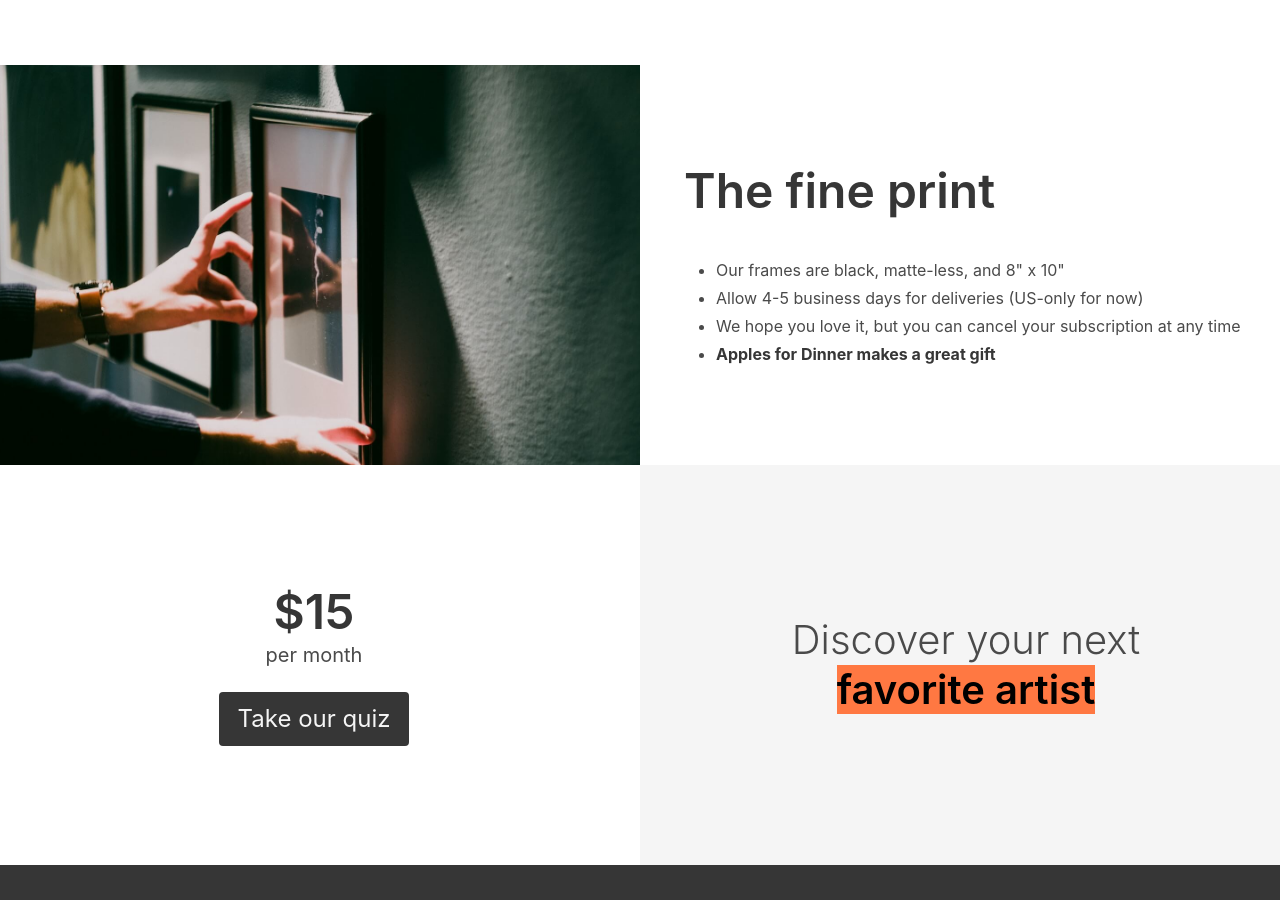
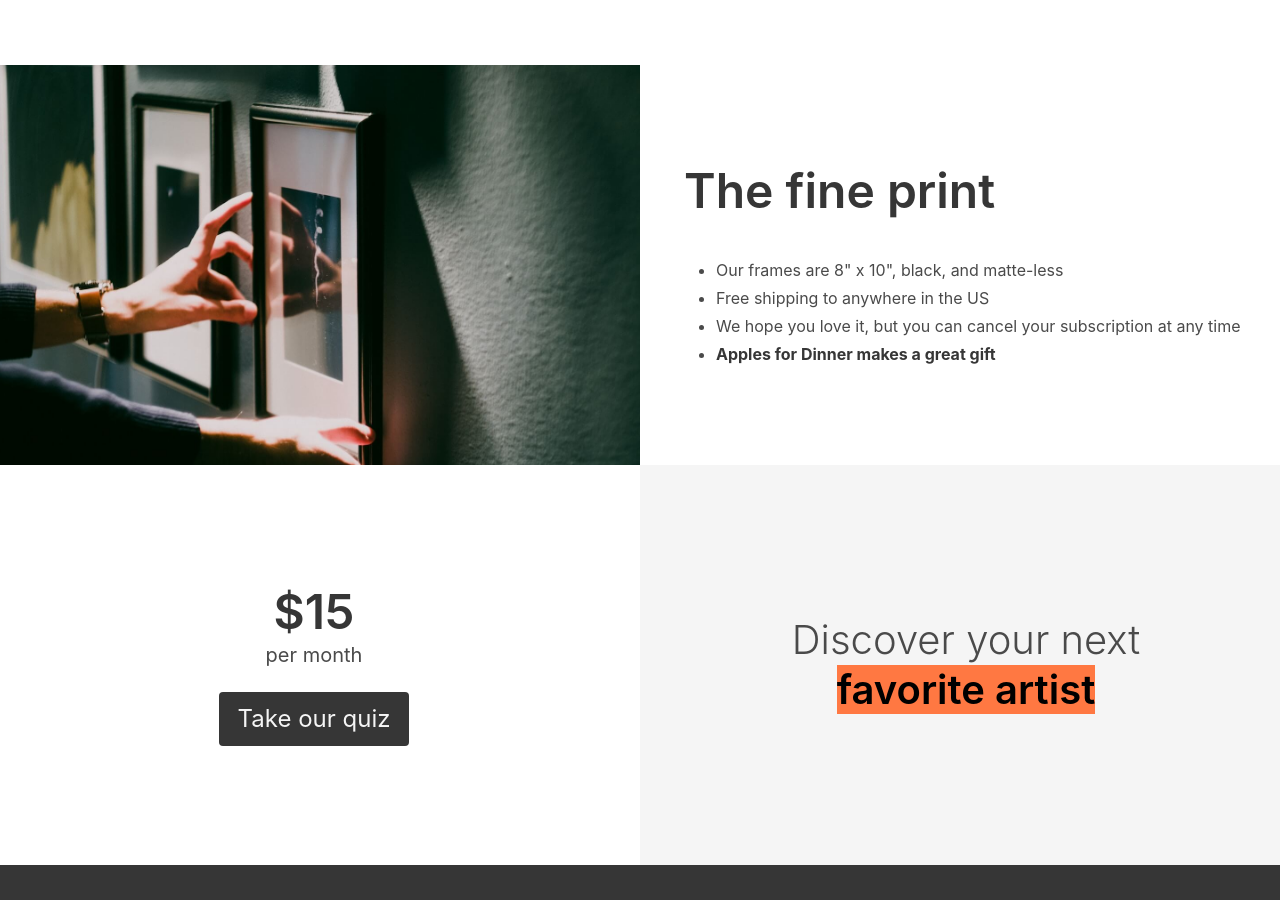
Before and after one commit to kofigumbs/apples-for-dinner, a Jekyll site: the page built from index.html, in a window 1280 px wide and 900 px high, scrolled down 1723 px. Built offline with Jekyll 4.4.1, drawn with Linux system fonts in a browser that asks for light colours; nearby versions of some CDN libraries; comment, search, counter and statistics services are not loaded.

Commit message:
Update shipping details

```diff
--- a/index.html
+++ b/index.html
@@ -94,8 +94,8 @@ styles: |
       <h2 class="title is-1">The fine print</h2>
       <div class="content">
         <ul>
-          <li>Our frames are black, matte-less, and 8" x 10"</li>
-          <li>Allow 4-5 business days for deliveries (US-only for now)</li>
+          <li>Our frames are 8" x 10", black, and matte-less</li>
+          <li>Free shipping to anywhere in the US</li>
           <li>We hope you love it, but you can cancel your subscription at any time</li>
           <li><strong>Apples for Dinner makes a great gift</strong></li>
         </ul>
```
